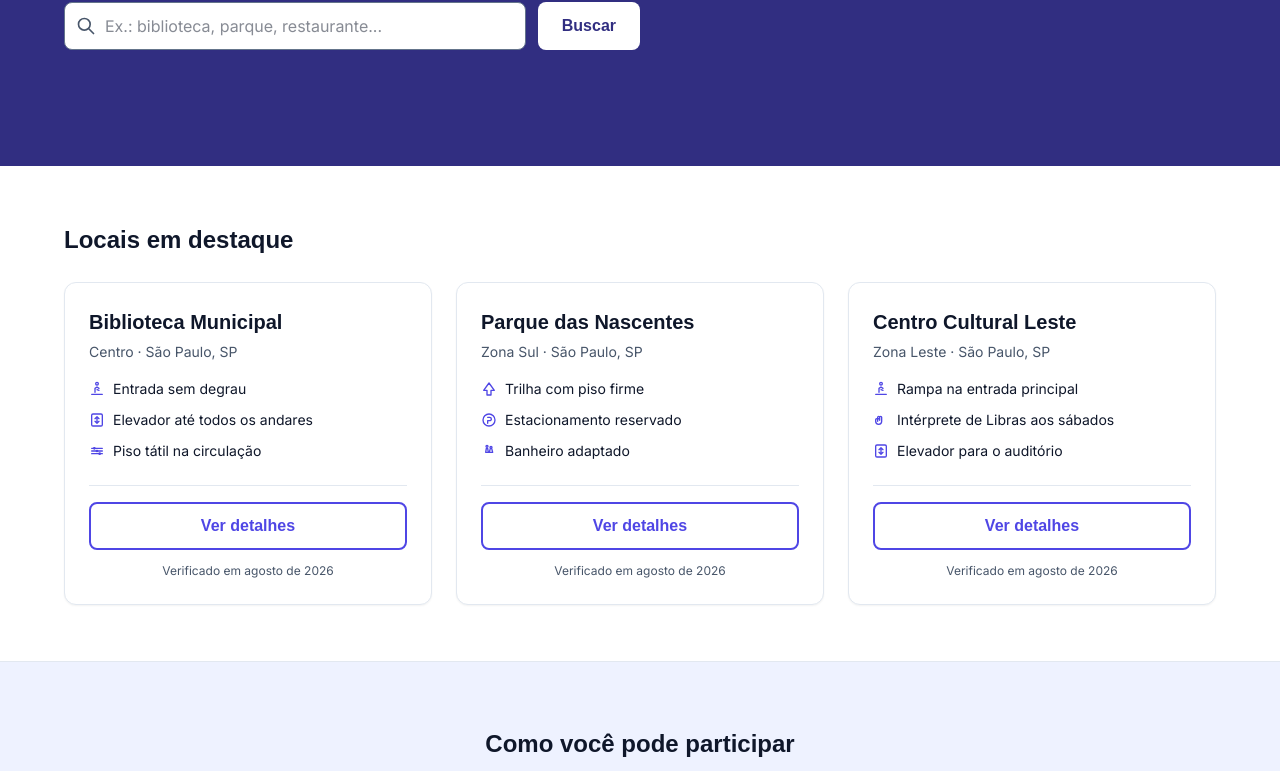
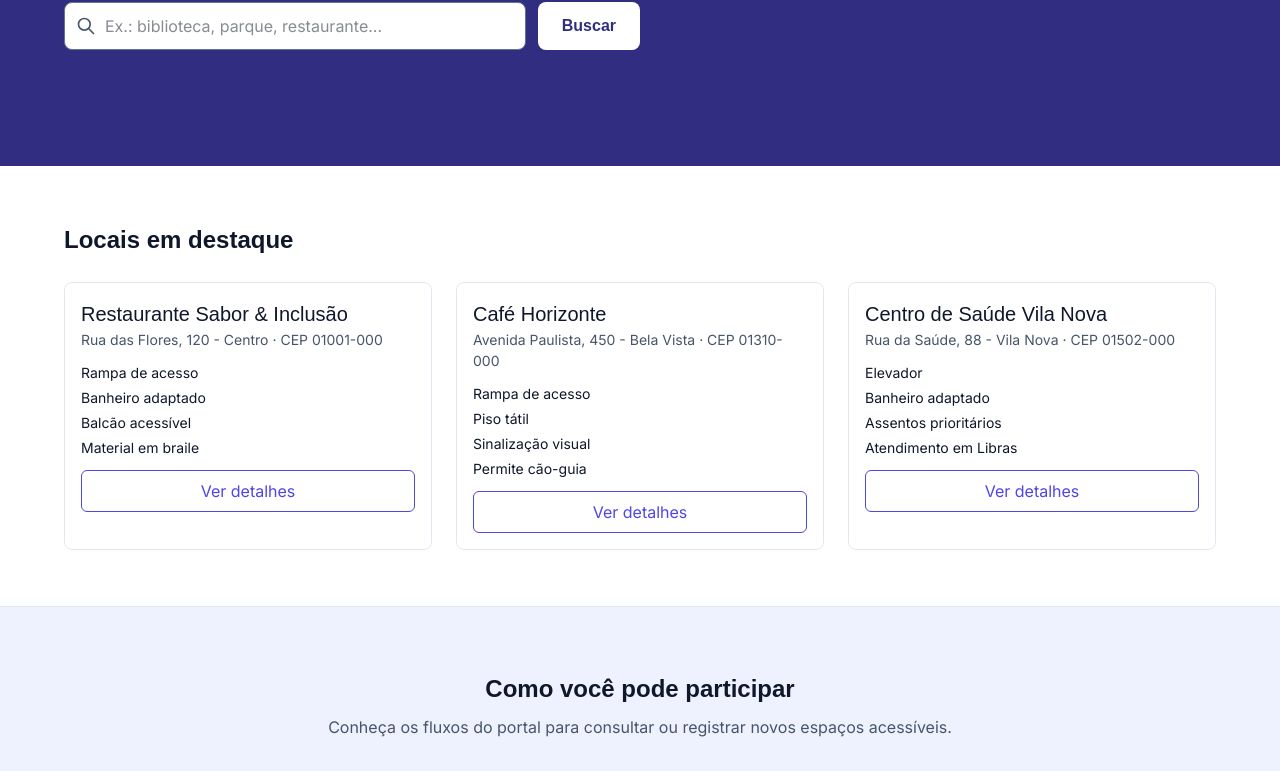
Before and after one commit to 1TDSPH-26/portal-locais-acessiveis, a React (Vite) app: page / in a window 1280 px wide. Shown: the part 480-1251 px from the top of the page. Built offline with nearby package versions, Linux system fonts and the light colour scheme; a web font is replaced by a local one.

Commit message:
refactor: Integrando LocalCard na Home e removendo os dados ficticios

```diff
--- a/src/pages/Inicio/Inicio.tsx
+++ b/src/pages/Inicio/Inicio.tsx
@@ -1,116 +1,7 @@
-import { useState, useId, type JSX } from 'react'
+import { useId, useState } from 'react'
 import { Link } from 'react-router'
-
-interface RecursoAcessibilidade {
-  descricao: string
-  tipo: 'entrada' | 'elevador' | 'piso-tatil' | 'trilha' | 'estacionamento' | 'banheiro' | 'rampa' | 'libras'
-}
-
-interface LocalDestaque {
-  id: string
-  nome: string
-  localizacao: string
-  recursos: RecursoAcessibilidade[]
-  verificacao: string
-}
-
-const LOCAIS_INICIAIS: LocalDestaque[] = [
-  {
-    id: 'biblioteca-municipal',
-    nome: 'Biblioteca Municipal',
-    localizacao: 'Centro · São Paulo, SP',
-    recursos: [
-      { descricao: 'Entrada sem degrau', tipo: 'entrada' },
-      { descricao: 'Elevador até todos os andares', tipo: 'elevador' },
-      { descricao: 'Piso tátil na circulação', tipo: 'piso-tatil' },
-    ],
-    verificacao: 'Verificado em agosto de 2026',
-  },
-  {
-    id: 'parque-das-nascentes',
-    nome: 'Parque das Nascentes',
-    localizacao: 'Zona Sul · São Paulo, SP',
-    recursos: [
-      { descricao: 'Trilha com piso firme', tipo: 'trilha' },
-      { descricao: 'Estacionamento reservado', tipo: 'estacionamento' },
-      { descricao: 'Banheiro adaptado', tipo: 'banheiro' },
-    ],
-    verificacao: 'Verificado em agosto de 2026',
-  },
-  {
-    id: 'centro-cultural-leste',
-    nome: 'Centro Cultural Leste',
-    localizacao: 'Zona Leste · São Paulo, SP',
-    recursos: [
-      { descricao: 'Rampa na entrada principal', tipo: 'rampa' },
-      { descricao: 'Intérprete de Libras aos sábados', tipo: 'libras' },
-      { descricao: 'Elevador para o auditório', tipo: 'elevador' },
-    ],
-    verificacao: 'Verificado em agosto de 2026',
-  },
-]
-
-function IconeAcessibilidade({ tipo }: { tipo: RecursoAcessibilidade['tipo'] }): JSX.Element {
-  switch (tipo) {
-    case 'entrada':
-    case 'rampa':
-      return (
-        <svg aria-hidden="true" className="w-4 h-4" fill="none" stroke="currentColor" strokeWidth={2} viewBox="0 0 24 24">
-          <circle cx="12" cy="4" r="2" />
-          <path strokeLinecap="round" strokeLinejoin="round" d="M15 11l-3-2-3 2v6m6-3l-3-1" />
-          <path strokeLinecap="round" strokeLinejoin="round" d="M4 20h16" />
-        </svg>
-      )
-    case 'elevador':
-      return (
-        <svg aria-hidden="true" className="w-4 h-4" fill="none" stroke="currentColor" strokeWidth={2} viewBox="0 0 24 24">
-          <rect x="4" y="3" width="16" height="18" rx="2" strokeWidth={2} />
-          <path strokeLinecap="round" strokeLinejoin="round" d="M12 7v10m-3-7l3-3 3 3m-6 4l3 3 3-3" />
-        </svg>
-      )
-    case 'piso-tatil':
-      return (
-        <svg aria-hidden="true" className="w-4 h-4" fill="none" stroke="currentColor" strokeWidth={2} viewBox="0 0 24 24">
-          <path strokeLinecap="round" strokeLinejoin="round" d="M4 8h16M4 12h16M4 16h16" />
-          <circle cx="8" cy="8" r="1" fill="currentColor" />
-          <circle cx="12" cy="12" r="1" fill="currentColor" />
-          <circle cx="16" cy="16" r="1" fill="currentColor" />
-        </svg>
-      )
-    case 'trilha':
-      return (
-        <svg aria-hidden="true" className="w-4 h-4" fill="none" stroke="currentColor" strokeWidth={2} viewBox="0 0 24 24">
-          <path strokeLinecap="round" strokeLinejoin="round" d="M12 3L4 14h5v7h6v-7h5L12 3z" />
-        </svg>
-      )
-    case 'estacionamento':
-      return (
-        <svg aria-hidden="true" className="w-4 h-4" fill="none" stroke="currentColor" strokeWidth={2} viewBox="0 0 24 24">
-          <circle cx="12" cy="12" r="9" strokeWidth={2} />
-          <path strokeLinecap="round" strokeLinejoin="round" d="M10 8h3a2.5 2.5 0 010 5h-3v4" />
-        </svg>
-      )
-    case 'banheiro':
-      return (
-        <svg aria-hidden="true" className="w-4 h-4" fill="none" stroke="currentColor" strokeWidth={2} viewBox="0 0 24 24">
-          <circle cx="9" cy="5" r="1.5" />
-          <path strokeLinecap="round" strokeLinejoin="round" d="M8 8h2l1 6H7l1-6zm7-3a1.5 1.5 0 110 3 1.5 1.5 0 010-3zm-1 3h2l1.5 6h-5L14 8z" />
-        </svg>
-      )
-    case 'libras':
-      return (
-        <svg aria-hidden="true" className="w-4 h-4" fill="none" stroke="currentColor" strokeWidth={2} viewBox="0 0 24 24">
-          <path strokeLinecap="round" strokeLinejoin="round" d="M7 11.5V14m0-2.5a1.5 1.5 0 113 0m-3 0a1.5 1.5 0 10-3 0V14m3-2.5V8a1.5 1.5 0 113 0v4.5m0-4.5a1.5 1.5 0 113 0v6a4.5 4.5 0 01-9 0v-2" />
-        </svg>
-      )
-    default:
-      return (
-        <svg aria-hidden="true" className="w-4 h-4" fill="none" stroke="currentColor" strokeWidth={2} viewBox="0 0 24 24">
-          <path strokeLinecap="round" strokeLinejoin="round" d="M5 13l4 4L19 7" />
-        </svg>
-      )
-  }
-}
+import LocalCard from '../../components/LocalCard/LocalCard'
+import { listaLocais } from '../../data/locais'
 
 export default function Inicio() {
   const [termoBusca, setTermoBusca] = useState('')
@@ -127,20 +18,19 @@ export default function Inicio() {
     setBuscaAtiva('')
   }
 
-  const locaisFiltrados = LOCAIS_INICIAIS.filter((local) => {
-    if (!buscaAtiva) return true
-    const termo = buscaAtiva.toLowerCase()
-    const matchNome = local.nome.toLowerCase().includes(termo)
-    const matchLocal = local.localizacao.toLowerCase().includes(termo)
-    const matchRecursos = local.recursos.some((r) =>
-      r.descricao.toLowerCase().includes(termo)
-    )
-    return matchNome || matchLocal || matchRecursos
-  })
+  const locaisDestaque = listaLocais.slice(0, 3)
+
+  const locaisFiltrados = buscaAtiva
+    ? listaLocais.filter((local) => {
+        const termo = buscaAtiva.toLowerCase()
+        const matchNome = local.nome.toLowerCase().includes(termo)
+        const matchEndereco = local.endereco.toLowerCase().includes(termo)
+        return matchNome || matchEndereco
+      })
+    : locaisDestaque
 
   return (
     <div className="w-full bg-fundo text-texto font-corpo">
-      {/* Seção Hero: usa exclusivamente os tokens globais do design system. */}
       <section className="w-full bg-fundo-escuro text-fundo">
         <div className="max-w-[1440px] min-h-[492px] mx-auto px-4 md:px-16 py-12 md:py-[88px] flex flex-col justify-center gap-6">
           <div className="flex flex-col gap-3">
@@ -195,7 +85,6 @@ export default function Inicio() {
         </div>
       </section>
 
-      {/* Seção de Conteúdo: Destaques ou Resultados da Busca (max-width 1440, padding lateral 64px) */}
       <section className="max-w-[1440px] mx-auto py-10 px-4 md:px-16 lg:py-14">
         <header className="mb-6 flex items-center justify-between">
           <h2 className="font-display text-h2 font-bold text-texto">
@@ -213,13 +102,12 @@ export default function Inicio() {
         </header>
 
         {locaisFiltrados.length === 0 ? (
-          /* Estado vazio de busca conforme protótipo do Figma */
           <div className="max-w-md mx-auto p-6 bg-fundo-suave rounded-xl border border-borda-decorativa text-center flex flex-col items-center gap-4">
             <h3 className="font-display text-h3 font-bold text-texto">
               Nenhum local encontrado
             </h3>
             <p className="text-corpo-14 text-secundaria">
-              Não encontramos locais com esse termo. Tente buscar pelo bairro, pelo tipo de local, ou por um recurso de acessibilidade como &quot;rampa&quot; ou &quot;piso tátil&quot;.
+              Não encontramos locais com esse termo. Tente buscar pelo bairro ou pelo nome do local.
             </p>
             <button
               type="button"
@@ -230,54 +118,14 @@ export default function Inicio() {
             </button>
           </div>
         ) : (
-          /* Grid responsivo: 1 coluna no mobile, 2 no tablet e 3 no desktop */
           <div className="grid grid-cols-1 md:grid-cols-2 lg:grid-cols-3 gap-6">
             {locaisFiltrados.map((local) => (
-              <article
-                key={local.id}
-                className="bg-fundo rounded-xl border border-borda-decorativa p-6 flex flex-col justify-between shadow-xs hover:shadow-md transition-shadow"
-              >
-                <div>
-                  <h3 className="font-display text-h3 font-bold text-texto">
-                    {local.nome}
-                  </h3>
-                  <p className="text-corpo-14 text-secundaria mt-1">
-                    {local.localizacao}
-                  </p>
-
-                  <ul
-                    className="mt-4 flex flex-col gap-2.5 text-corpo-14 text-texto"
-                    aria-label={`Recursos de acessibilidade de ${local.nome}`}
-                  >
-                    {local.recursos.map((recurso) => (
-                      <li key={recurso.descricao} className="flex items-center gap-2">
-                        <span aria-hidden="true" className="text-primaria-600 shrink-0">
-                          <IconeAcessibilidade tipo={recurso.tipo} />
-                        </span>
-                        <span>{recurso.descricao}</span>
-                      </li>
-                    ))}
-                  </ul>
-                </div>
-
-                <div className="mt-6 pt-4 border-t border-borda-decorativa flex flex-col gap-3">
-                  <Link
-                    to="/locais"
-                    className="w-full text-center py-2.5 px-4 rounded-lg border-2 border-primaria-600 text-primaria-600 font-display font-semibold text-botao hover:bg-primaria-600 hover:text-fundo transition-colors"
-                  >
-                    Ver detalhes
-                  </Link>
-                  <p className="text-legenda text-secundaria text-center">
-                    {local.verificacao}
-                  </p>
-                </div>
-              </article>
+              <LocalCard key={local.id} local={local} />
             ))}
           </div>
         )}
       </section>
 
-      {/* Seção de orientações e chamadas para os fluxos principais (max-width 1440, padding lateral 64px) */}
       <section className="bg-fundo-suave border-t border-borda-decorativa py-12 px-4 md:px-16 lg:py-16">
         <div className="max-w-[1440px] mx-auto flex flex-col gap-8">
           <div className="text-center max-w-2xl mx-auto flex flex-col gap-2">
```
